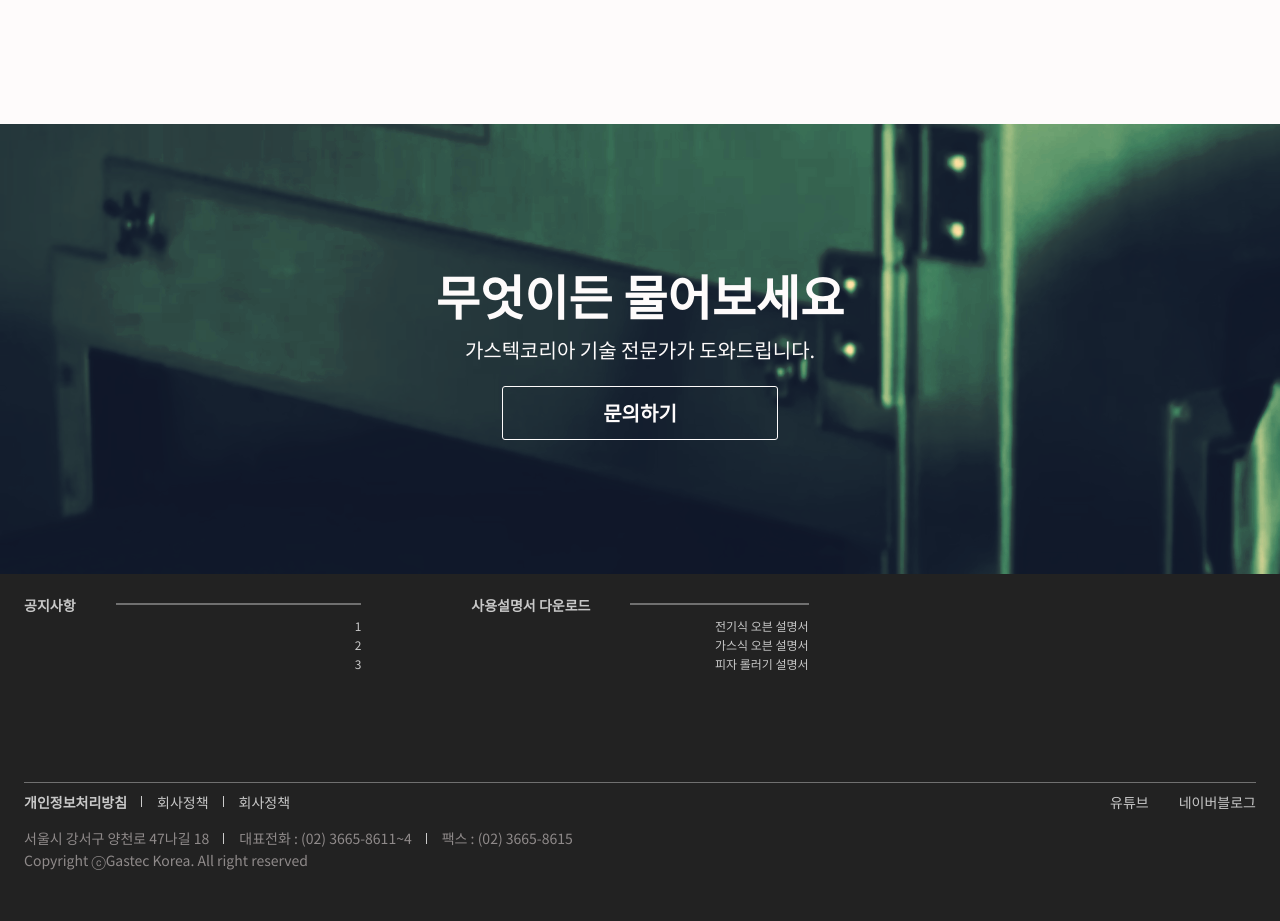
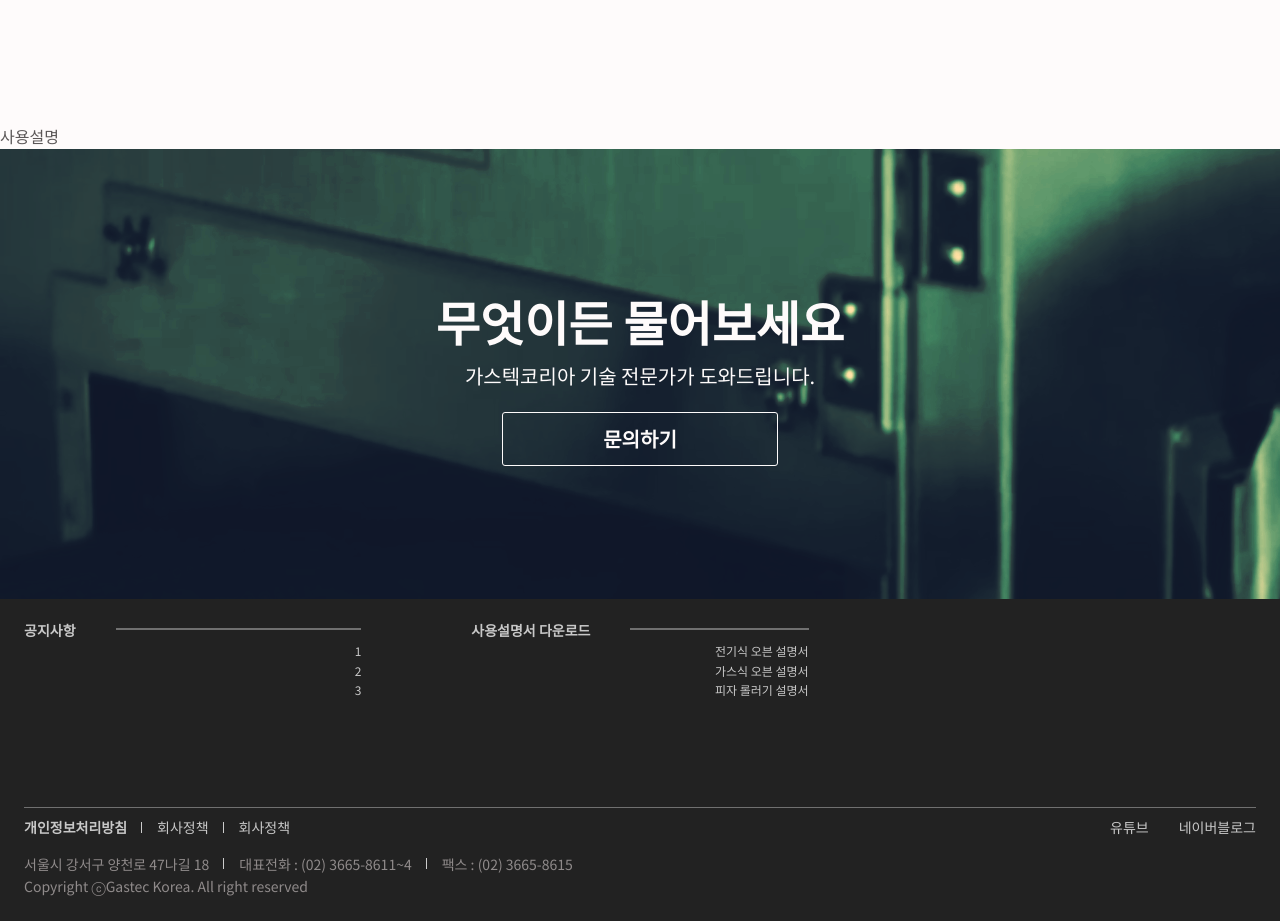
Before and after one commit to Oizys18/gasro, a React (Create React App) app in the folder client/: page / in a window 1280 px wide. Shown: the part 4820-5741 px from the top of the page. Built offline with nearby package versions, Linux system fonts and the light colour scheme.

Commit message:
Mod main

```diff
--- a/client/src/containers/Main.tsx
+++ b/client/src/containers/Main.tsx
@@ -130,8 +130,9 @@ function Main({ ...props }: IMain) {
         <div className="card-container">
           <ProductCard></ProductCard>
         </div>
-
-        <div className=""></div>
+      </section>
+      <section id="instruction">
+        <div className="instruction">사용설명</div>
       </section>
       <section id="support" className="support-wrapper">
         <div className="basic-container support-container">
```
